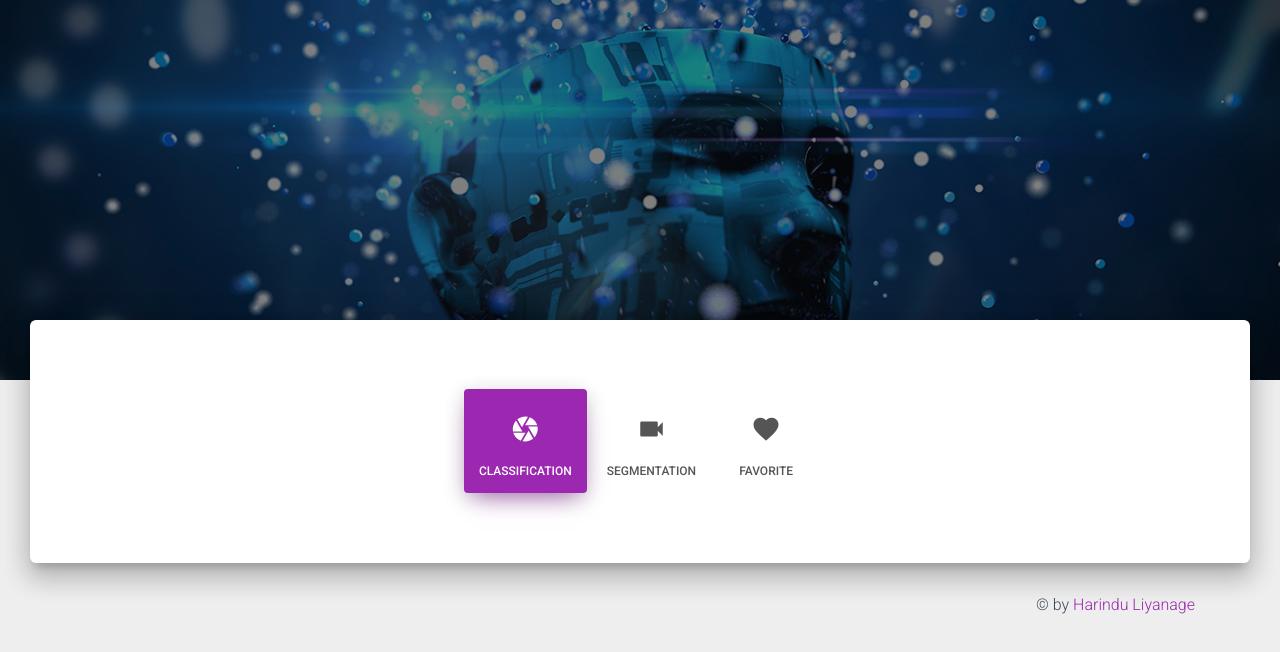
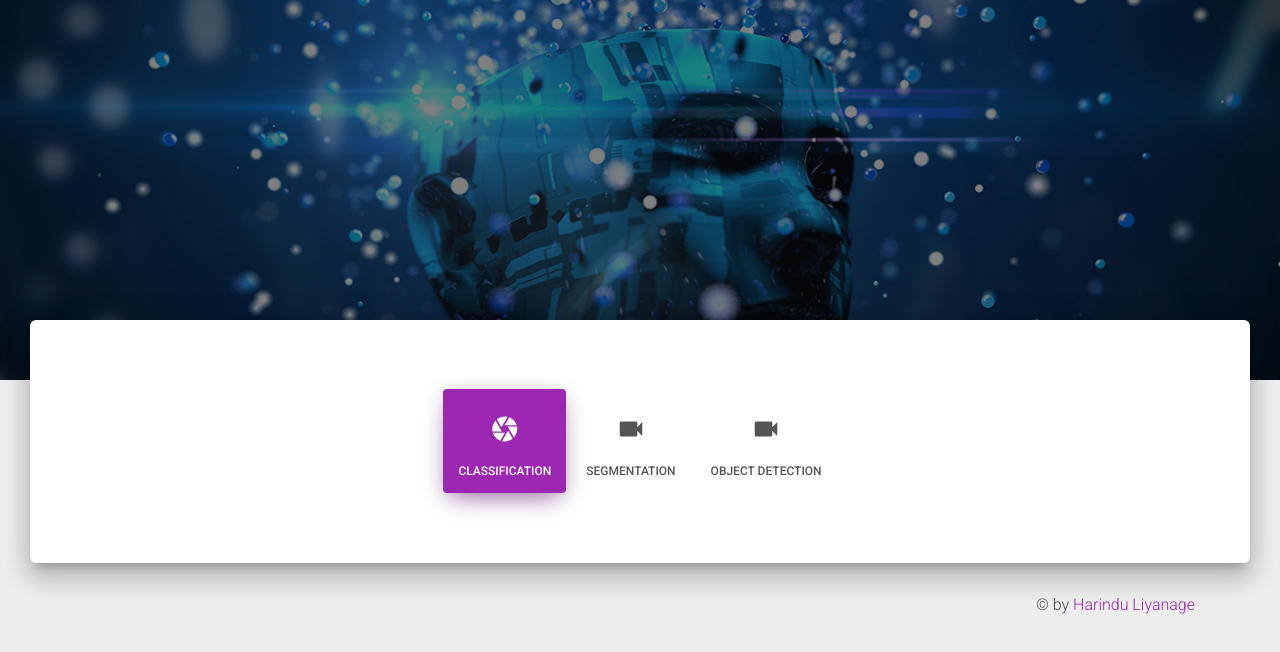
Before and after one commit to harinduliyanage/demo-tensorflow-js, an Angular app: page /dashboard in a window 1280 px wide. Shown: the top 652 px of the page. Built offline with nearby package versions, Linux system fonts and the light colour scheme.

Commit message:
updated navigation

```diff
--- a/src/app/component/dashboard/nav-bar/nav-bar.component.html
+++ b/src/app/component/dashboard/nav-bar/nav-bar.component.html
@@ -3,18 +3,18 @@
     <div class="profile-tabs">
       <ul class="nav nav-pills nav-pills-icons justify-content-center" role="tablist">
         <li class="nav-item">
-          <a class="nav-link active" [routerLink]="['/dashboard/classification']" role="tab" data-toggle="tab">
+          <a class="nav-link" [routerLink]="['/dashboard/classification']" [ngClass]="{'active': selectedTab === 0}" (click)="selectedTab = 0" role="tab" data-toggle="tab">
             <i class="material-icons">camera</i> Classification
           </a>
         </li>
         <li class="nav-item">
-          <a class="nav-link" [routerLink]="['/dashboard/segmentation']" role="tab" data-toggle="tab">
+          <a class="nav-link" [routerLink]="['/dashboard/segmentation']" [ngClass]="{'active': selectedTab === 1}" (click)="selectedTab = 1" role="tab" data-toggle="tab">
             <i class="material-icons">videocam</i> Segmentation
           </a>
         </li>
         <li class="nav-item">
-          <a class="nav-link" [routerLink]="['/login']" role="tab" data-toggle="tab">
-            <i class="material-icons">favorite</i> Favorite
+          <a class="nav-link" [routerLink]="['/dashboard/object-detection']" [ngClass]="{'active': selectedTab == 2}" (click)="selectedTab = 2" role="tab" data-toggle="tab">
+            <i class="material-icons">videocam</i> Object Detection
           </a>
         </li>
       </ul>
```
